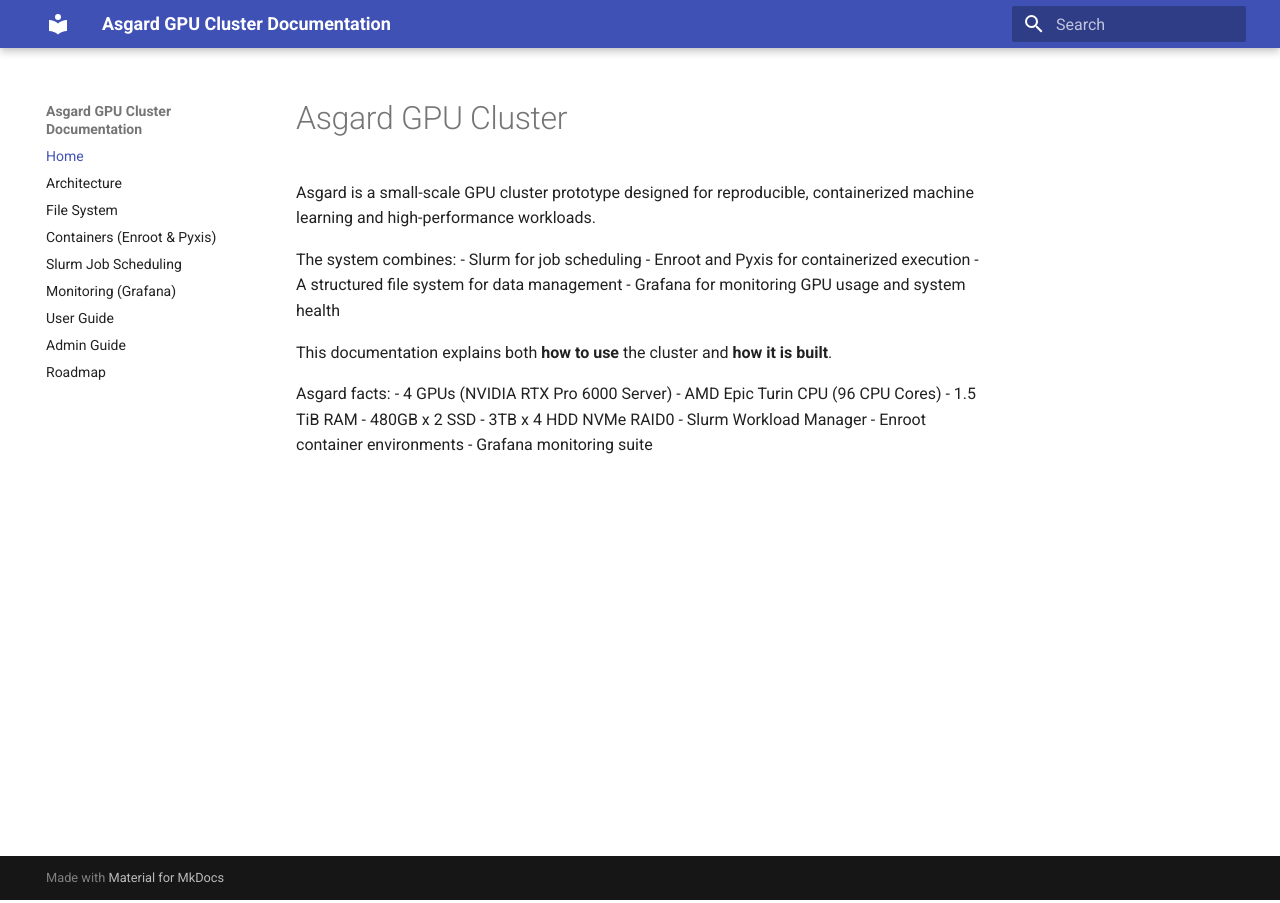
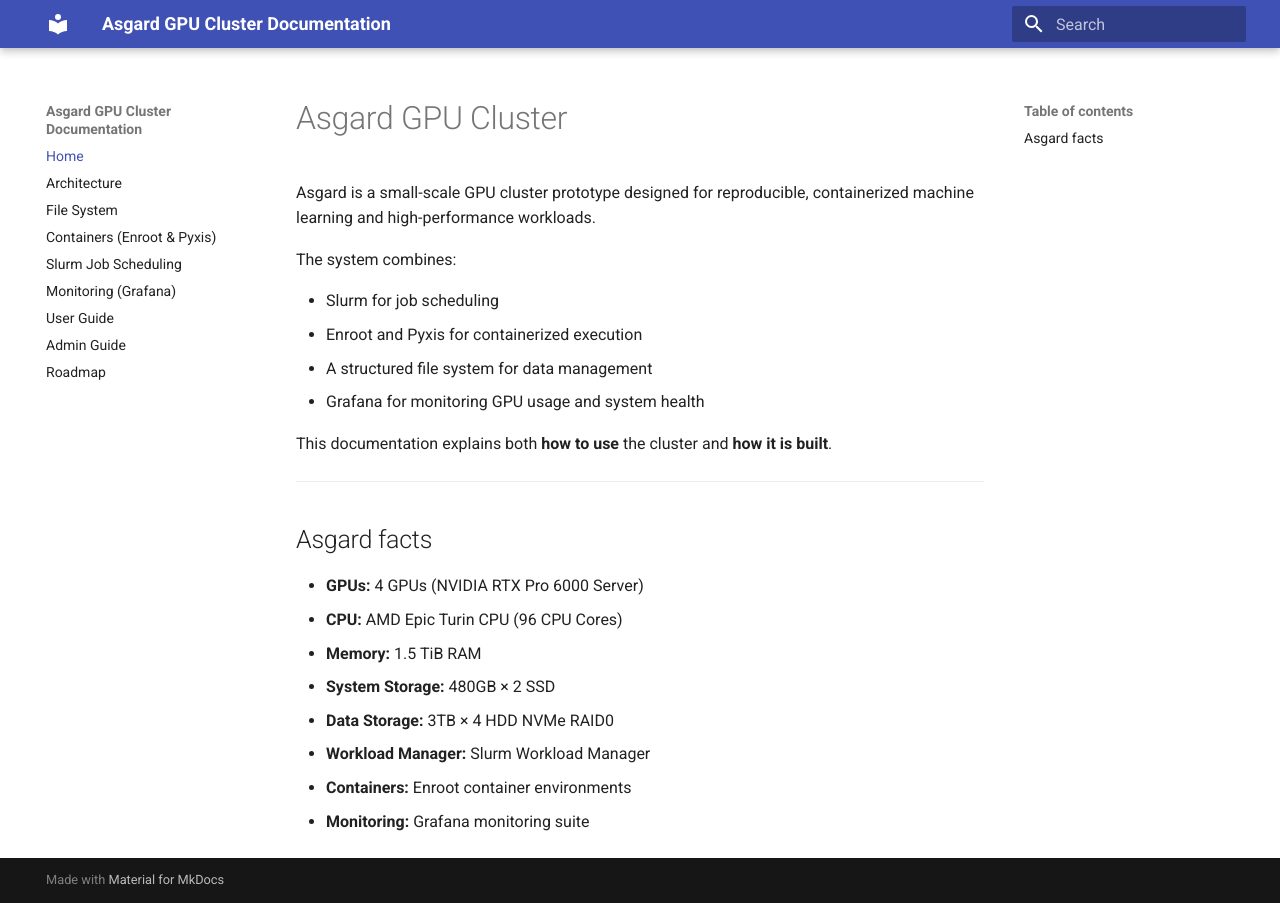
Before and after one commit to Arvind-Nagarajan-DFKI/hpc-cluster-docs, an MkDocs documentation site: the page built from docs/index.md, in a window 1280 px wide. Built offline with MkDocs 1.6.1 and Material for MkDocs 9.7.7, drawn with Linux system fonts in a browser that asks for light colours.

Commit message:
Updated docs

```diff
--- a/docs/index.md
+++ b/docs/index.md
@@ -4,6 +4,7 @@
 containerized machine learning and high-performance workloads.
 
 The system combines:
+
 - Slurm for job scheduling
 - Enroot and Pyxis for containerized execution
 - A structured file system for data management
@@ -11,12 +12,15 @@
 
 This documentation explains both **how to use** the cluster and **how it is built**.
 
-Asgard facts:
-- 4 GPUs (NVIDIA RTX Pro 6000 Server)
-- AMD Epic Turin CPU (96 CPU Cores)
-- 1.5 TiB RAM
-- 480GB x 2 SSD
-- 3TB x 4 HDD NVMe RAID0
-- Slurm Workload Manager
-- Enroot container environments
-- Grafana monitoring suite
+---
+
+## Asgard facts
+
+- **GPUs:** 4 GPUs (NVIDIA RTX Pro 6000 Server)
+- **CPU:** AMD Epic Turin CPU (96 CPU Cores)
+- **Memory:** 1.5 TiB RAM
+- **System Storage:** 480GB × 2 SSD
+- **Data Storage:** 3TB × 4 HDD NVMe RAID0
+- **Workload Manager:** Slurm Workload Manager
+- **Containers:** Enroot container environments
+- **Monitoring:** Grafana monitoring suite
```
